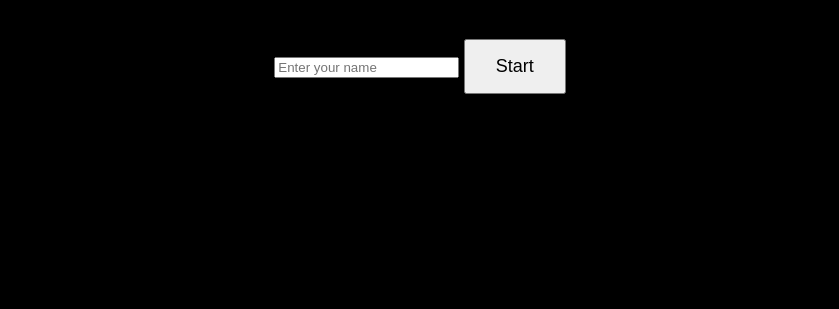
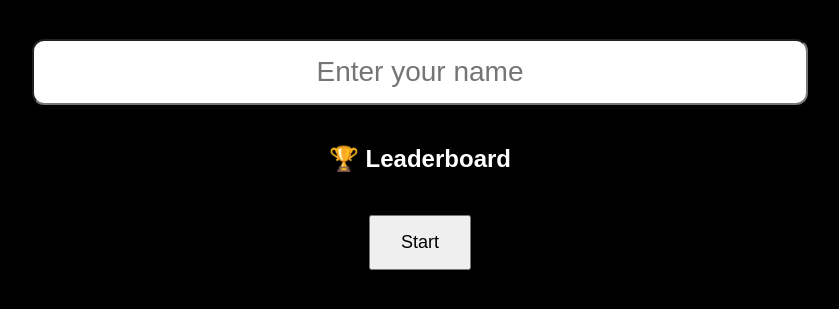
Before and after one commit to l2322936-cyber/sperm-race, a plain HTML site: page index.html in a window 1280 px wide. Shown: the part 181-490 px from the top of the page, without its empty margins (220-1059 px from the left). Drawn offline with Linux system fonts and the light colour scheme.

Commit message:
Update index.html

```diff
--- a/index.html
+++ b/index.html
@@ -10,7 +10,21 @@
 <!-- START SCREEN -->
 <div id="start" class="screen active">
   <h1>Sperm Race</h1>
-  <input id="nameInput" placeholder="Enter your name" />
+  <input
+  id="nameInput"
+  type="text"
+  placeholder="Enter your name"
+  style="
+    width: 60%;
+    height: 60px;
+    font-size: 28px;
+    text-align: center;
+    border-radius: 12px;
+    margin: 20px 0;
+  "
+>
+  <h2>🏆 Leaderboard</h2>
+<ul id="startBoard" style="font-size:22px; list-style:none; padding:0;"></ul>
   <button onclick="startGame()">Start</button>
 </div>
 
```
